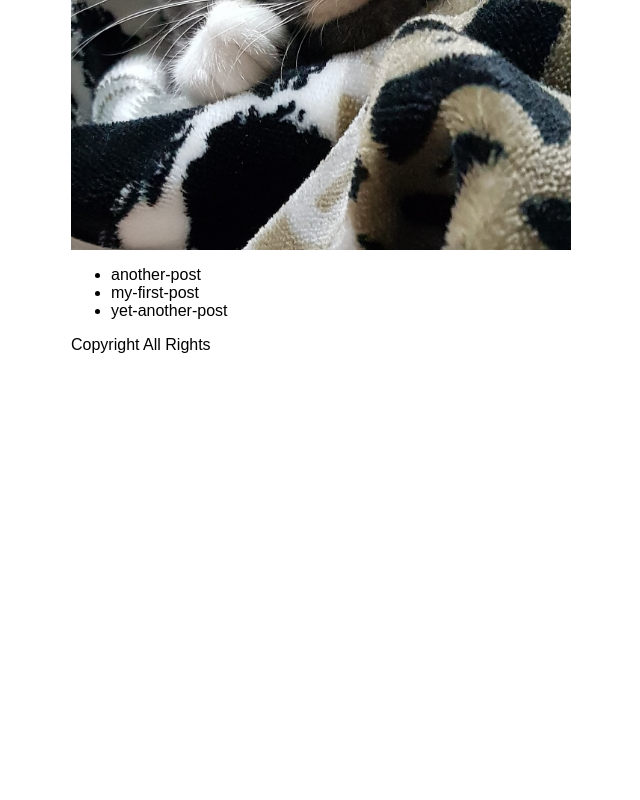
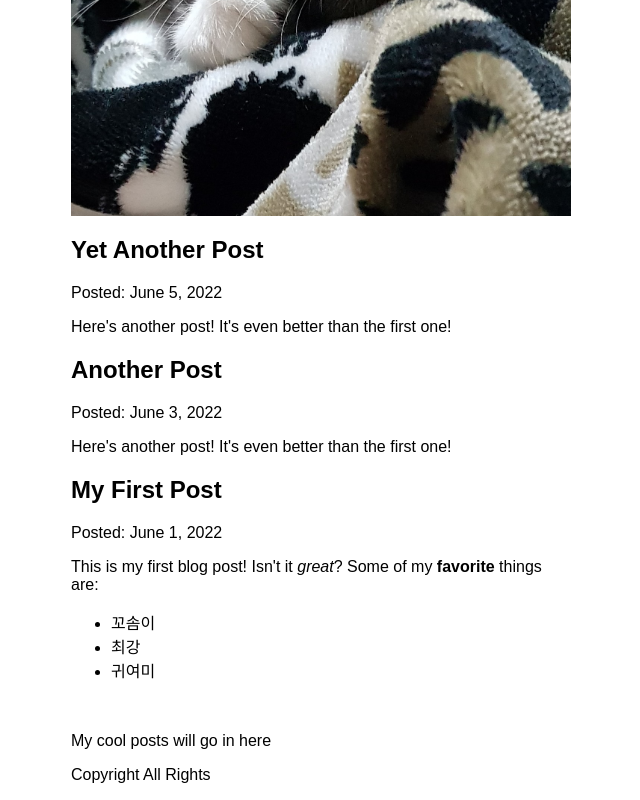
Before and after one commit to Parkseonho/gs-blog-2022-06-02, a Gatsby site: page /blog in a window 1280 px wide. Shown: the part 484-1284 px from the top of the page, without its empty margins (319-959 px from the left). Before the commit the page ends 854 px from the top, so only its background shows below. Built offline with nearby package versions, Linux system fonts and the light colour scheme; Gatsby itself is replaced by a stand-in of ours.

Commit message:
블로그 내용 입력 및 표시(링크X)

```diff
--- a/blog/another-post.mdx
+++ b/blog/another-post.mdx
@@ -0,0 +1,6 @@
+---
+title: "Another Post"
+date: "2022-06-03"
+---
+
+Here's another post! It's even better than the first one!
--- a/blog/my-first-post.mdx
+++ b/blog/my-first-post.mdx
@@ -0,0 +1,11 @@
+---
+title: "My First Post"
+date: "2022-06-01"
+---
+
+This is my first blog post! Isn't it _great_?
+Some of my **favorite** things are:
+
+- 꼬솜이
+- 최강
+- 귀여미
--- a/blog/yet-another-post.mdx
+++ b/blog/yet-another-post.mdx
@@ -0,0 +1,6 @@
+---
+title: "Yet Another Post"
+date: "2022-06-05"
+---
+
+Here's another post! It's even better than the first one!
--- a/gatsby-config.js
+++ b/gatsby-config.js
@@ -1,6 +1,6 @@
 module.exports = {
   siteMetadata: {
-    title: "박가네 꼬솜",
+    title: "최강귀요미 꼬솜",
   },
   plugins: [
     "gatsby-plugin-image",
@@ -12,5 +12,6 @@
         path: `${__dirname}/blog`,
       },
     },
+    "gatsby-plugin-mdx",
   ],
 };
--- a/package.json
+++ b/package.json
@@ -15,8 +15,11 @@
     "clean": "gatsby clean"
   },
   "dependencies": {
+    "@mdx-js/mdx": "^1.6.22",
+    "@mdx-js/react": "^1.6.22",
     "gatsby": "^4.15.2",
     "gatsby-plugin-image": "^2.15.1",
+    "gatsby-plugin-mdx": "^3.15.1",
     "gatsby-plugin-sharp": "^4.15.1",
     "gatsby-source-filesystem": "^4.15.0",
     "react": "^18.1.0",
--- a/src/pages/blog.js
+++ b/src/pages/blog.js
@@ -1,29 +1,38 @@
 import React from "react";
 import Layout from "../components/Layout";
 import { StaticImage } from "gatsby-plugin-image";
+import { MDXRenderer } from "gatsby-plugin-mdx";
 import { graphql } from "gatsby";
 
 const BlogPage = ({ data }) => {
   return (
     <Layout pageTitle="My Blog Posts">
-      <p>My cool posts will go in here</p>
       <StaticImage
         alt="Clifford, a reddish-brown pitbull, posing on a couch and looking stoically at the camera"
         src="../images/rd_gs1.jpg"
       />
-      <ul>
-        {data.allFile.nodes.map((node) => (
-          <li key={node.name}>{node.name}</li>
-        ))}
-      </ul>
+      {data.allMdx.nodes.map((node) => (
+        <article key={node.id}>
+          <h2>{node.frontmatter.title}</h2>
+          <p>Posted: {node.frontmatter.date}</p>
+          <MDXRenderer>{node.body}</MDXRenderer>
+        </article>
+      ))}
+      <br />
+      <p>My cool posts will go in here</p>
     </Layout>
   );
 };
 export const query = graphql`
-  query {
-    allFile {
+  query MyQuery {
+    allMdx(sort: { fields: frontmatter___date, order: DESC }) {
       nodes {
-        name
+        frontmatter {
+          date(formatString: "MMMM D, YYYY")
+          title
+        }
+        id
+        body
       }
     }
   }
```
Also changed, not shown: 1 other file.
